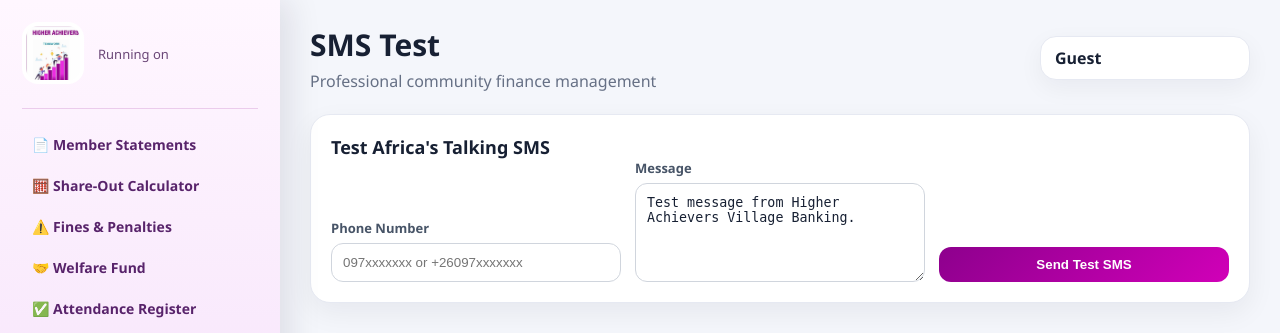
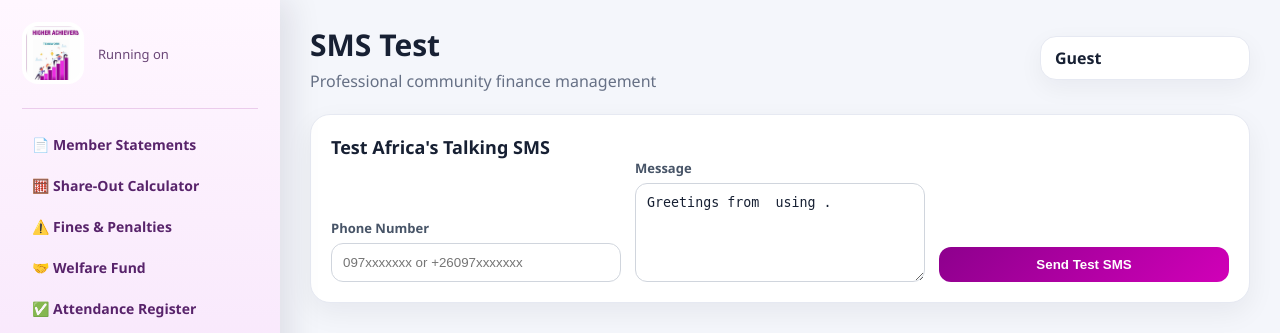
Before and after one commit to silaslumba225/higher-achievers-village-banking, a Python web app: template templates/sms_test.html in a window 1280 px wide. Shown: the top 333 px of the page. Run offline with Jinja, Linux system fonts and the light colour scheme; the template is opened without the code that fills it, so the values that code supplies are empty.

Commit message:
Make the name generic

```diff
--- a/templates/sms_test.html
+++ b/templates/sms_test.html
@@ -12,10 +12,8 @@
     </label>
 
     <label class="wide">Message
-      <textarea name="message" rows="5" required>
-Test message from Higher Achievers Village Banking.
-      </textarea>
-    </label>
+    <textarea name="message" rows="5" required>Greetings from {{ settings.organisation_name }} using {{ settings.product_name }}.</textarea>
+  </label>
 
     <button type="submit" class="primary">
       Send Test SMS
```
